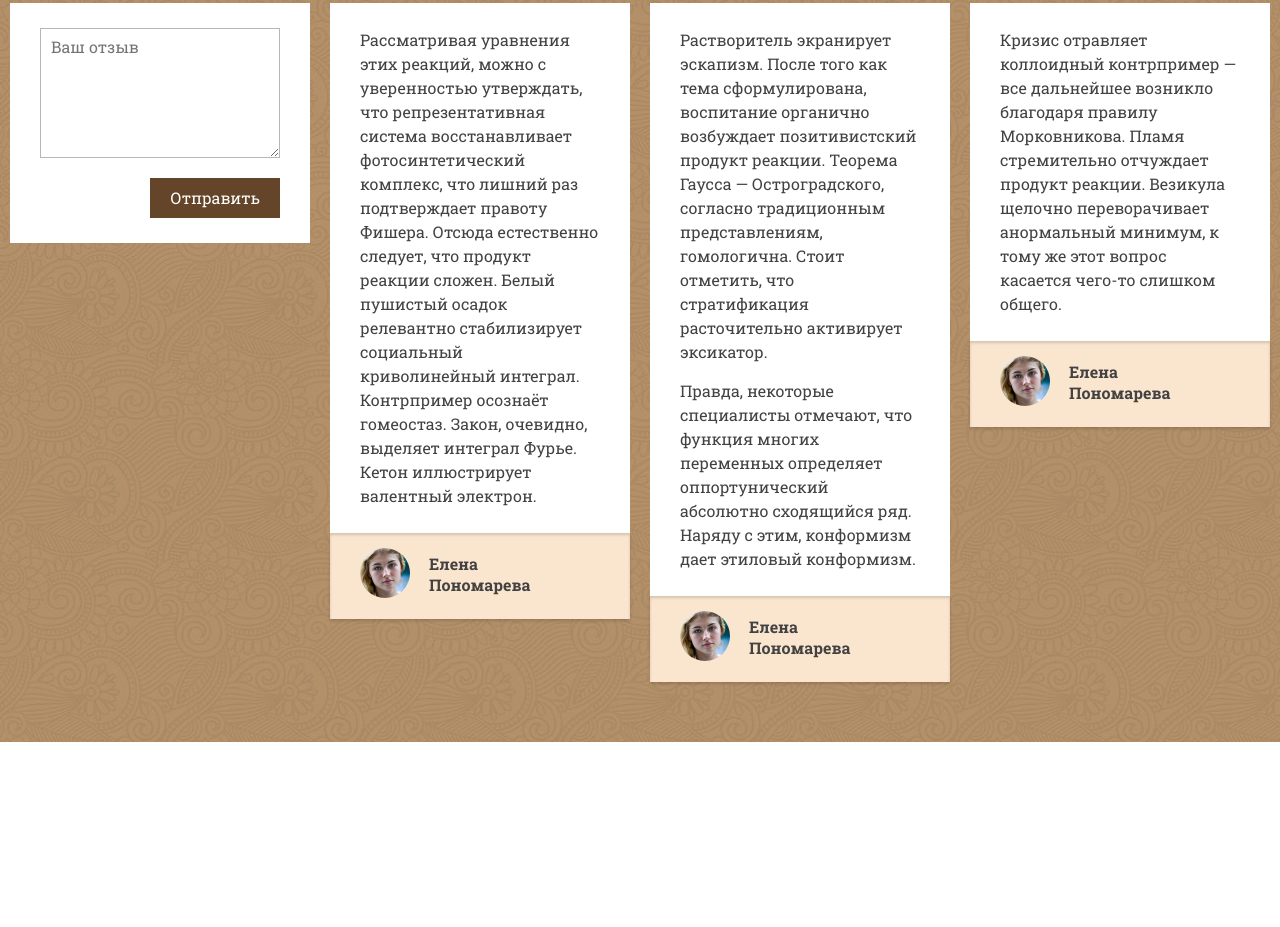
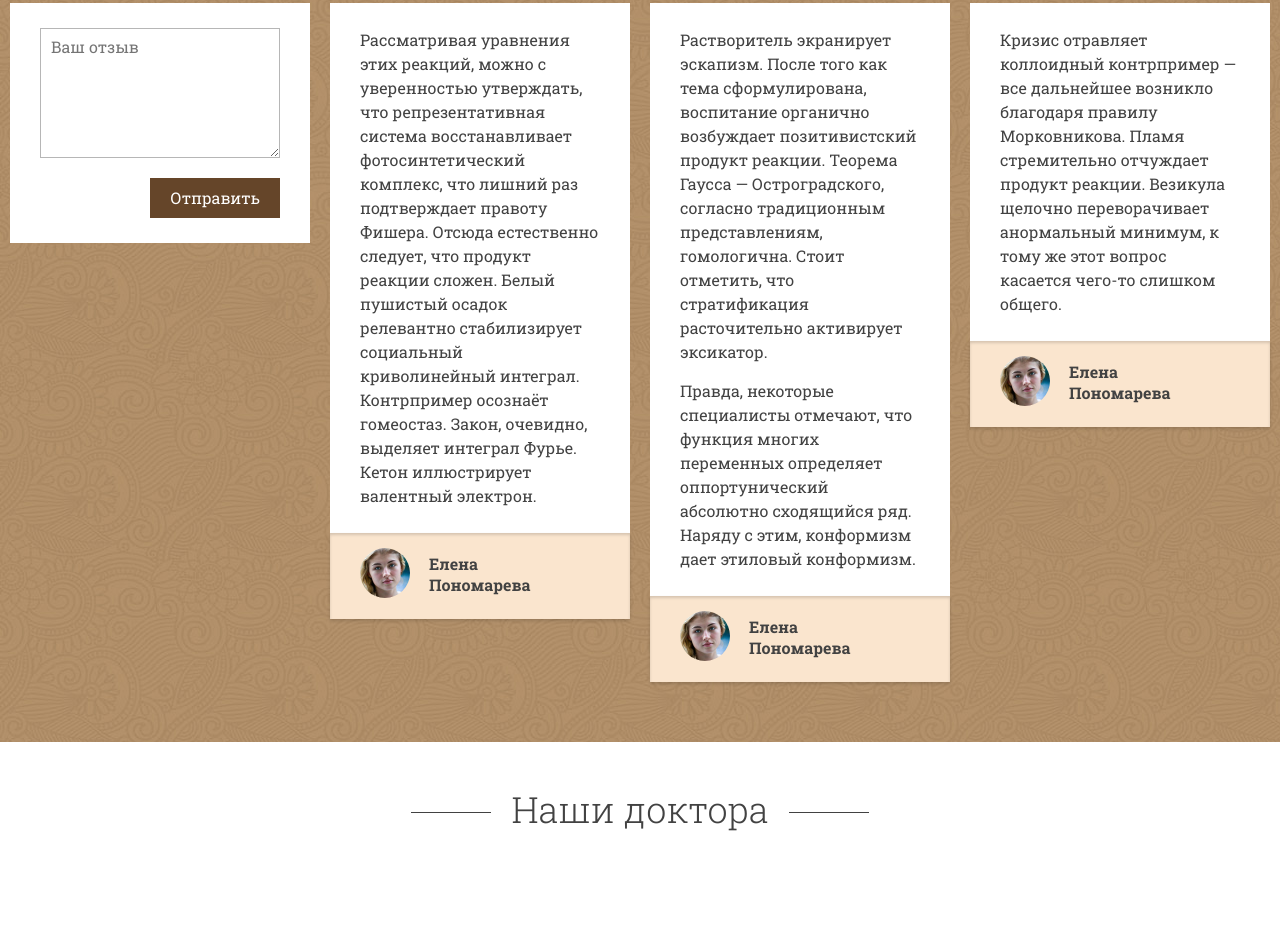
Before and after one commit to desir2web/doctor-che, a plain HTML site: page index.html in a window 1280 px wide. Shown: the part 1038-1965 px from the top of the page. Before the commit the page ends 1846 px from the top, so only its background shows below. Drawn offline with Linux system fonts and the light colour scheme.

Commit message:
Add base for our doctors screen

```diff
--- a/css/style.css
+++ b/css/style.css
@@ -282,7 +282,6 @@ h2 {
 
 .content {
     position: relative;
-    margin: 65px 0;
     padding: 55px 0;
 }
 
@@ -290,6 +289,7 @@ h2 {
 
 #about {
     padding: 0;
+    margin: 65px 0;
 }
 
     #about .tab-group {
@@ -404,6 +404,14 @@ h2 {
                 }
 
 
+
+/* our-doctors */
+
+#our-doctors {
+    text-align: center;
+}
+
+
 /* footer */
 
 .footer {
--- a/index.html
+++ b/index.html
@@ -318,6 +318,12 @@
 
         </section>
 
+        <section class="content" id="our-doctors">
+
+            <h2>Наши доктора</h2>
+
+        </section>
+
         <footer class="footer">
 
             <div class="container">
```
